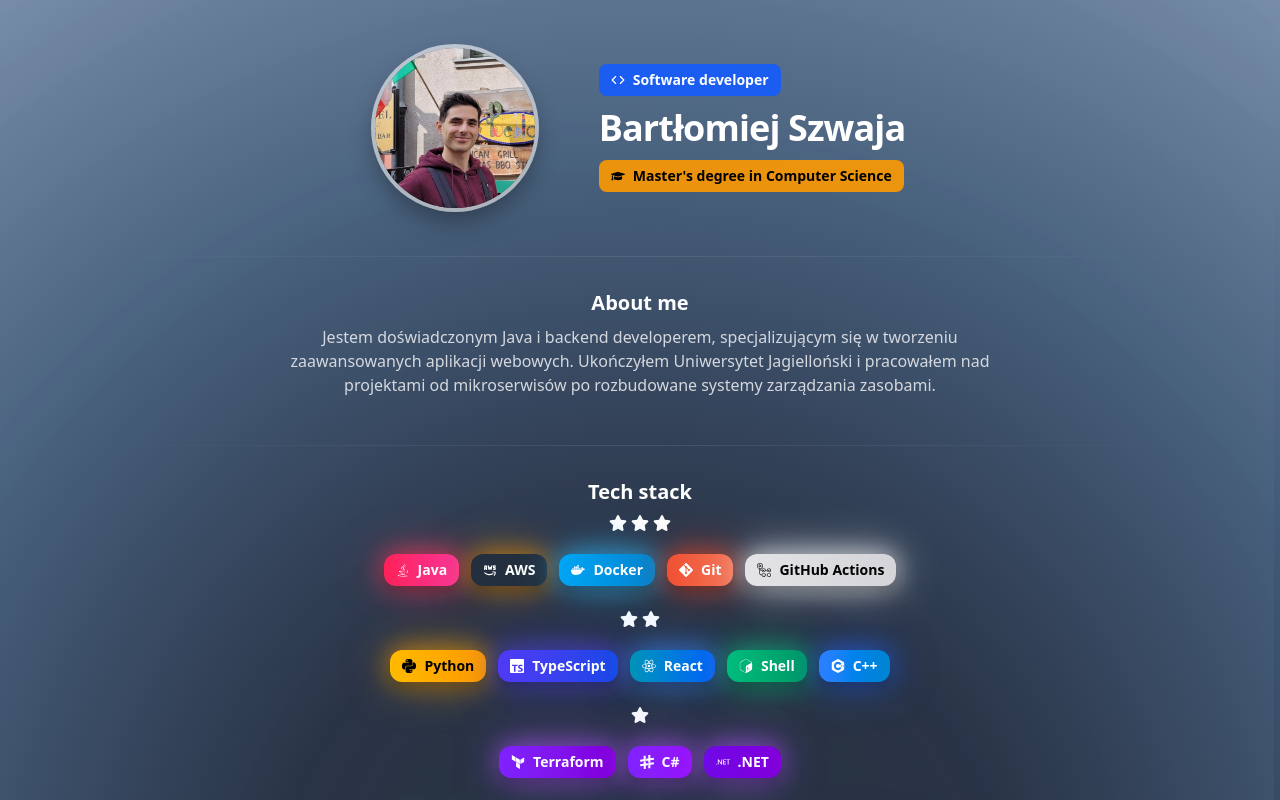
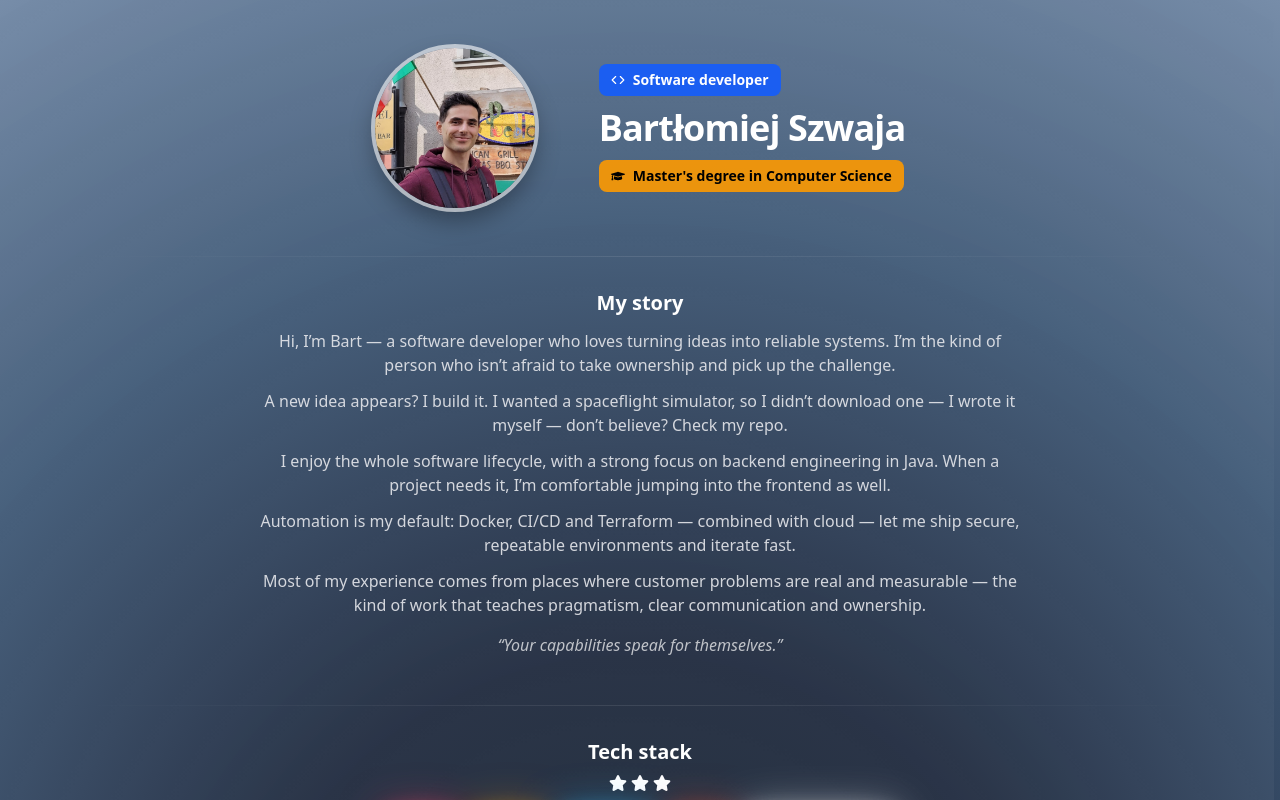
Before and after one commit to Verduttio/verduttio.github.io, a React (Vite) app: page / in a window 1280 px wide. Shown: the top 800 px of the page. Built offline with nearby package versions, Linux system fonts and the light colour scheme.

Commit message:
feat: upgrade AboutMe.tsx

```diff
--- a/src/components/AboutMe.tsx
+++ b/src/components/AboutMe.tsx
@@ -4,11 +4,35 @@ const AboutMe: React.FC = () => (
   <section id="about" className="px-4">
     <div className="mx-auto w-full max-w-3xl">
       <div className="text-center">
-        <h2 className="text-xl font-semibold">About me</h2>
-        <p className="mx-auto mt-2 max-w-3xl text-gray-200/90">
-          Jestem doświadczonym Java i backend developerem, specjalizującym się w tworzeniu
-          zaawansowanych aplikacji webowych. Ukończyłem Uniwersytet Jagielloński i pracowałem
-          nad projektami od mikroserwisów po rozbudowane systemy zarządzania zasobami.
+        <h2 className="text-xl font-semibold">My story</h2>
+
+        <p className="mx-auto mt-3 max-w-3xl text-gray-200/90">
+          Hi, I’m Bart — a software developer who loves turning ideas into reliable systems.
+          I’m the kind of person who isn’t afraid to take ownership and pick up the challenge.
+        </p>
+
+        <p className="mx-auto mt-3 max-w-3xl text-gray-200/90">
+          A new idea appears? I build it. I wanted a spaceflight simulator, so I didn’t download one —
+          I wrote it myself — don’t believe? Check my repo.
+        </p>
+
+        <p className="mx-auto mt-3 max-w-3xl text-gray-200/90">
+          I enjoy the whole software lifecycle, with a strong focus on backend engineering in Java.
+          When a project needs it, I’m comfortable jumping into the frontend as well.
+        </p>
+
+        <p className="mx-auto mt-3 max-w-3xl text-gray-200/90">
+          Automation is my default: Docker, CI/CD and Terraform — combined with cloud — let me ship secure,
+          repeatable environments and iterate fast.
+        </p>
+
+        <p className="mx-auto mt-3 max-w-3xl text-gray-200/90">
+          Most of my experience comes from places where customer problems are real and measurable — the kind
+          of work that teaches pragmatism, clear communication and ownership.
+        </p>
+
+        <p className="mt-4 italic text-white/70">
+          “Your capabilities speak for themselves.”
         </p>
       </div>
     </div>
```
